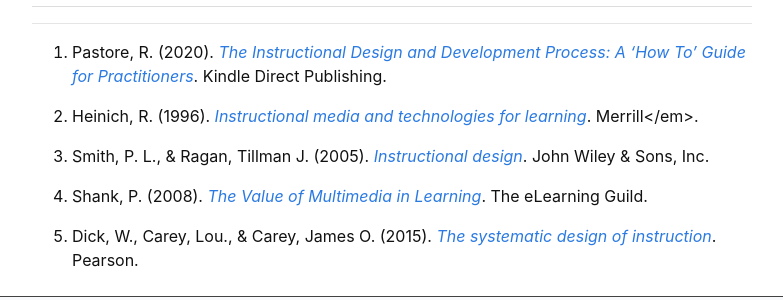
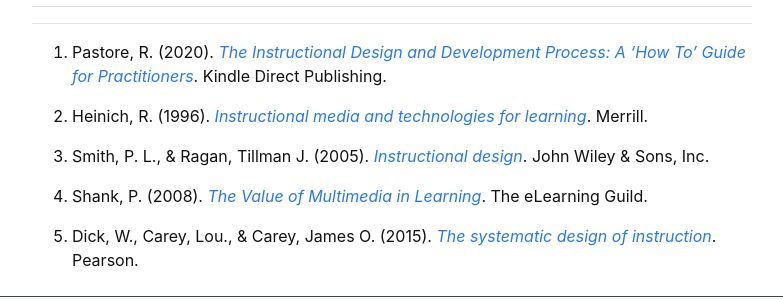
Before and after one commit to hanwendong1/IntrotoID, a Jekyll site: the page built from content/3-ADDIE.md, in a window 1280 px wide and 900 px high, scrolled down 3959 px. Shown: the part 498-798 px from the top of the window, without its empty margins (248-1031 px from the left). Built offline with Jekyll 4.4.1, drawn with Linux system fonts in a browser that asks for light colours.

Commit message:
Update 3-ADDIE.md

```diff
--- a/content/3-ADDIE.md
+++ b/content/3-ADDIE.md
@@ -71,14 +71,14 @@ One common method to write a learning objective or outcome is the A. B. C. D. me
    <body>
       <table>
          <tr>
-            <th style="background-color: #f1b300; color: white; text-align:Center">Task</th>
-            <th style="background-color: #f1b300; color: white; text-align:Center">Objective</th>
-            <th style="background-color: #f1b300; color: white; text-align:Center">Assessment</th>
+            <th style="background-color: #f1b300; color: white; text-align:Left">Task</th>
+            <th style="background-color: #f1b300; color: white; text-align:Left">Objective</th>
+            <th style="background-color: #f1b300; color: white; text-align:Left">Assessment</th>
          </tr>
          <tr>
-            <td style="text-align:Center">Describe the different types of analysis</td>
-            <td style="text-align:Center">At the end of the workshop, participants will be able to describe the different types of analysis with 100% accuracy.</td>
-            <td style="text-align:Center">Please complete the following paragraph by filling in the blanks: Once __ analysis (also called front-end analysis) is completed, we are ready to begin the ‘formal’ instructional design process. Then, we conduct __ analysis (also called gap analysis) to determine how to solve the problem through a combination of the __ analysis, __ analysis, and __ analysis. Lastly, we conduct __ to break down the project goals into skills and knowledge.
+            <td style="text-align:Left">Describe the different types of analysis</td>
+            <td style="text-align:Left">At the end of the workshop, participants will be able to describe the different types of analysis with 100% accuracy.</td>
+            <td style="text-align:Left">Please complete the following paragraph by filling in the blanks: Once __ analysis (also called front-end analysis) is completed, we are ready to begin the ‘formal’ instructional design process. Then, we conduct __ analysis (also called gap analysis) to determine how to solve the problem through a combination of the __ analysis, __ analysis, and __ analysis. Lastly, we conduct __ to break down the project goals into skills and knowledge.
 </td>
          </tr>
       </table>
@@ -240,7 +240,7 @@ For the summative evaluation, we select an evaluation model (i.e., <a href="http
 <ol class="footnotes-list">
 <li id="fn1"  class="footnote-item"><p>Pastore, R. (2020). <a href="https://www.raypastore.com/ISDBook-Final.pdf" target="_blank"><em>The Instructional Design and Development Process: A ‘How To’ Guide for Practitioners</em></a>. Kindle Direct Publishing.</p>
 <li id="fn2"  class="footnote-item"><p>Heinich, R. (1996). <a href="https://alliance-primo.hosted.exlibrisgroup.com/permalink/f/m1uotc/CP71152673350001451" target="_blank"><em>
-Instructional media and technologies for learning</em></a>. Merrill</em>.</p>
+Instructional media and technologies for learning</em></a>. Merrill.</p>
 <li id="fn3"  class="footnote-item"><p>Smith, P. L., & Ragan, Tillman J. (2005). <a href="https://alliance-primo.hosted.exlibrisgroup.com/permalink/f/m1uotc/CP71158395410001451" target="_blank"><em>Instructional design</em></a>. John Wiley & Sons, Inc.</p>
 <li id="fn4"  class="footnote-item"><p>Shank, P. (2008). <a href="https://www.academia.edu/887046/The_value_of_multimedia_in_learning" target="_blank"><em>The Value of Multimedia in Learning</em></a>. The eLearning Guild.</p>
 <li id="fn5"  class="footnote-item"><p>Dick, W., Carey, Lou., & Carey, James O. (2015). <a href="https://alliance-primo.hosted.exlibrisgroup.com/permalink/f/m1uotc/CP71334736690001451" target="_blank"><em>The systematic design of instruction</em></a>. Pearson.</p>
```
